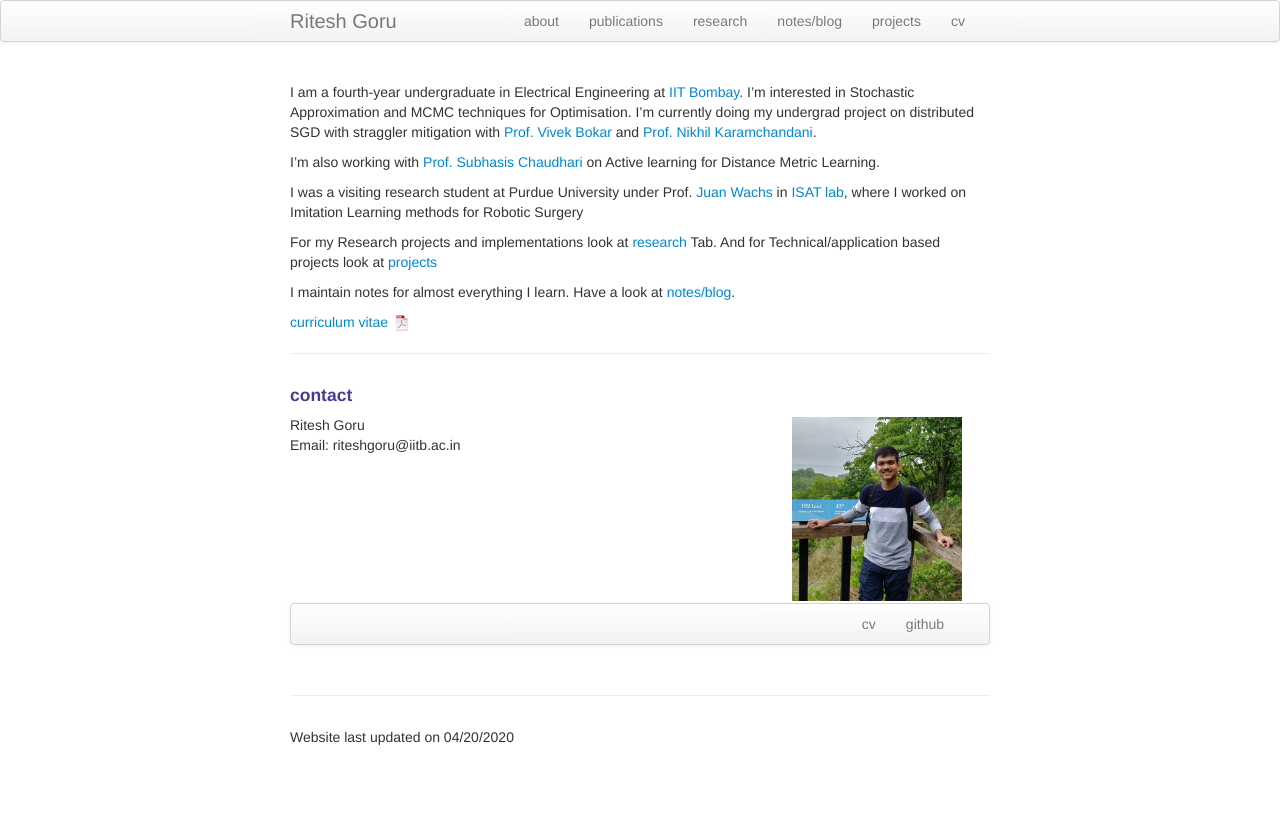
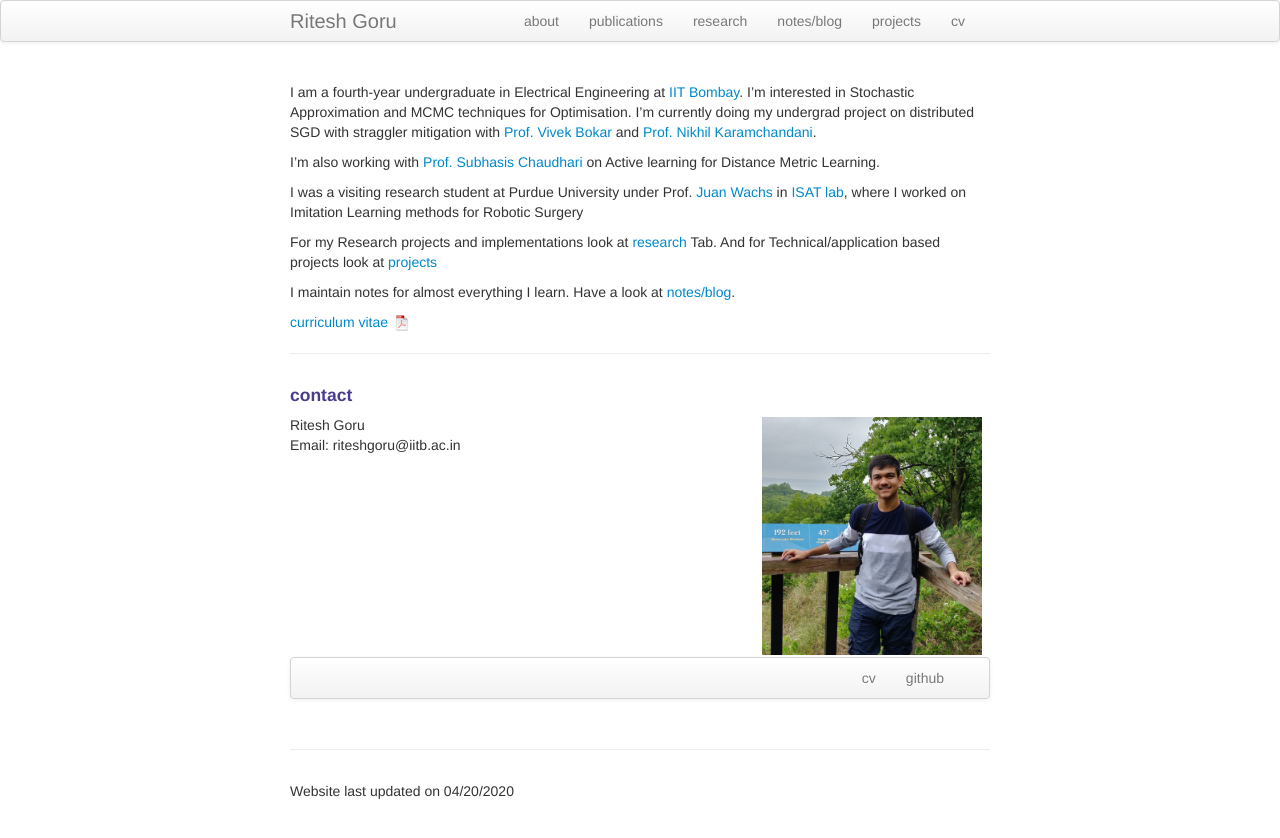
Before and after one commit to BlackWingedKing/BlackWingedKing.github.io, a Jekyll site: the page built from index.md, in a window 1280 px wide. Shown: the top 838 px of the page. Built offline with Jekyll 4.4.1, drawn with Linux system fonts in a browser that asks for light colours.

Commit message:
pic res reverted back

```diff
--- a/index.md
+++ b/index.md
@@ -28,7 +28,7 @@ I maintain notes for almost everything I learn. Have a look at [notes/blog]({{ B
             Email: riteshgoru@iitb.ac.in<br/>
         </div>
 
-        <div class="span2">
+        <!-- <div class="span2"> -->
         <a href="../assets/pic.png">
             <img src="../assets/pic.jpg"
                   title="Ritesh Goru" alt="Ritesh Goru" width="220" height="350" /></a>
@@ -36,7 +36,7 @@ I maintain notes for almost everything I learn. Have a look at [notes/blog]({{ B
             <img src="../assets/pic.jpg"
                   title="Ritesh Goru" alt="Ritesh Goru" /></a> -->
 
-        </div>
+        <!-- </div> -->
     </div>
 </div>
 
```
Also changed, not shown: 1 other file.
